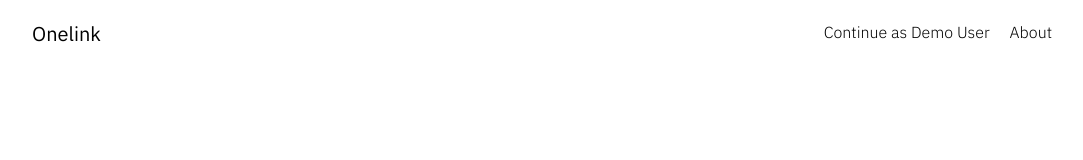
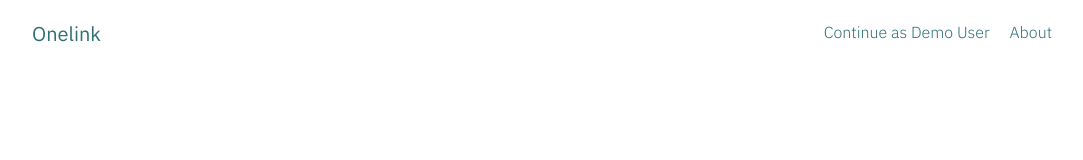
Before and after one commit to mdahmed-abdus/onelink, a React (Create React App) app in the folder frontend/: page / in a window 1280 px wide. Shown: the top 160 px of the page, without its empty margins (98-1181 px from the left). Built offline with nearby package versions, Linux system fonts and the light colour scheme.

Commit message:
Add Link component

```diff
--- a/frontend/src/components/About.js
+++ b/frontend/src/components/About.js
@@ -1,5 +1,6 @@
 import { mail, linkedin, github, website, twitter } from '../assets';
 import { links, mailTo } from '../constants';
+import Link from './Link';
 
 function About() {
   const socials = [
@@ -28,26 +29,26 @@ function About() {
             Feel free to navigate through my portfolio and reach out if you have
             any questions.
           </p>
-          <a
+          <Link
             href={links.repository}
             target="_blank"
-            className="block mt-2 text-primary hover:underline"
-          >
-            Source code for Onelink
-          </a>
+            text="Source code for Onelink"
+            externalStyle="block mt-2"
+          />
           <div className="mt-8 sm:px-56 flex justify-evenly">
             {socials.map((icon, index) => (
-              <a
+              <Link
                 key={'about_socials_' + index}
                 href={icon.url}
                 target={icon.target}
-              >
-                <img
-                  src={icon.icon}
-                  alt={icon.name}
-                  className="w-[25px] h-[25px] object-contain"
-                />
-              </a>
+                text={
+                  <img
+                    src={icon.icon}
+                    alt={icon.name}
+                    className="w-[25px] h-[25px] object-contain"
+                  />
+                }
+              />
             ))}
           </div>
         </div>
--- a/frontend/src/components/ComingSoon.js
+++ b/frontend/src/components/ComingSoon.js
@@ -5,9 +5,9 @@ function ComingSoon() {
   const history = useHistory();
 
   return (
-    <div className="gridMainContainer">
+    <div className="gridMainContainer mt-24">
       <div className="gridContainer text-center">
-        <h1 className="mt-16 text-4xl">Coming Soon...</h1>
+        <h1 className="text-4xl">Coming Soon...</h1>
         <Button
           type="button"
           text={'Go back'}
--- a/frontend/src/components/Home.js
+++ b/frontend/src/components/Home.js
@@ -1,4 +1,5 @@
 import Button from './Button';
+import Link from './Link';
 import TextInput from './TextInput';
 
 function Home() {
@@ -25,13 +26,9 @@ function Home() {
                 placeHolder="Password"
                 externalStyle="mt-5 w-full"
               />
-              <a href="#" className="text-primary hover:underline">
-                Forgot password?
-              </a>
+              <Link href="#" text="Forgot password?" />
               <Button text="Login" externalStyle="mt-5 w-full" />
-              <a href="/register" className="text-primary hover:underline">
-                Create an account
-              </a>
+              <Link href="/register" text="Create an account" />
             </form>
           </div>
         </div>
--- /dev/null
+++ b/frontend/src/components/Link.js
@@ -0,0 +1,15 @@
+function Link({ href, target = '', text, externalStyle, onClick = () => {} }) {
+  return (
+    <a
+      href={href}
+      target={target}
+      onClick={onClick}
+      rel="noopener"
+      className={`text-primary hover:underline ${externalStyle}`}
+    >
+      {text}
+    </a>
+  );
+}
+
+export default Link;
--- a/frontend/src/components/Navbar.js
+++ b/frontend/src/components/Navbar.js
@@ -1,5 +1,6 @@
 import { useState } from 'react';
 import { menu, close } from '../assets';
+import Link from './Link';
 
 function Navbar() {
   const [toggle, setToggle] = useState(false);
@@ -13,21 +14,22 @@ function Navbar() {
     <nav className="fixed top-0 w-full z-20 bg-white">
       <div className="gridMainContainer">
         <div className="gridContainer my-5 flex justify-between">
-          <a href="/" className="text-xl hover:text-primary">
-            Onelink
-          </a>
+          <Link
+            href="/"
+            text="Onelink"
+            externalStyle="text-xl text-black hover:text-primary hover:no-underline"
+          />
           <ul className="hidden sm:flex font-light">
             {links.map((link, index) => (
               <li key={'navbar_link_' + index}>
-                <a
+                <Link
                   href={link.url}
-                  className={
-                    'hover:text-primary ' +
+                  text={link.text}
+                  externalStyle={
+                    'text-black hover:text-primary hover:no-underline ' +
                     (index === links.length - 1 ? 'ml-5' : '')
                   }
-                >
-                  {link.text}
-                </a>
+                />
               </li>
             ))}
           </ul>
@@ -49,9 +51,11 @@ function Navbar() {
                     key={'navbar_link_mob_' + index}
                     onClick={() => setToggle(!toggle)}
                   >
-                    <a href={link.url} className="hover:text-primary ">
-                      {link.text}
-                    </a>
+                    <Link
+                      href={link.url}
+                      text={link.text}
+                      externalStyle="text-black hover:text-primary hover:no-underline"
+                    />
                   </li>
                 ))}
               </ul>
--- a/frontend/src/components/Profile.js
+++ b/frontend/src/components/Profile.js
@@ -1,19 +1,18 @@
 import Button from './Button';
 import { useState } from 'react';
+import Link from './Link';
 
 function ConfirmRedirect({ url, setShowRedirect }) {
   return (
     <div className="z-10 w-screen h-screen absolute top-1/2 left-1/2 translate-y-[-50%] translate-x-[-50%] flex items-center rounded-lg backdrop-blur-xl bg-primary bg-opacity-20">
       <div className="w-full my-6 flex flex-col items-center">
         <h2 className="text-2xl">Click on link if trusted</h2>
-        <a
+        <Link
           href={url}
+          text={url}
           target="_blank"
-          className="text-primary hover:underline"
           onClick={() => setShowRedirect(false)}
-        >
-          {url}
-        </a>
+        />
         <Button
           text="Cancel"
           externalStyle="mt-16"
--- a/frontend/src/components/Register.js
+++ b/frontend/src/components/Register.js
@@ -1,4 +1,5 @@
 import Button from './Button';
+import Link from './Link';
 import TextInput from './TextInput';
 
 function Register() {
@@ -8,10 +9,7 @@ function Register() {
         <div className="text-center">
           <h1 className="text-4xl">Create an account</h1>
           <p>
-            Already have an account?{' '}
-            <a href="/" className="text-primary hover:underline">
-              Login
-            </a>
+            Already have an account? <Link href="/" text="Login" />
           </p>
         </div>
         <form className="mt-10">
--- a/frontend/src/components/footer.js
+++ b/frontend/src/components/footer.js
@@ -1,11 +1,12 @@
+import { links } from '../constants';
+import Link from './Link';
+
 function Footer() {
   return (
     <div className="z-20 fixed bottom-0 py-2 w-full bg-white">
       <p className="text-primary font-light text-sm text-center">
         Designed and developed by @
-        <a href="#" className="hover:underline">
-          mdahmed-abdus
-        </a>
+        <Link href={links.github} target="_blank" text="mdahmed-abdus" />
       </p>
     </div>
   );
```
